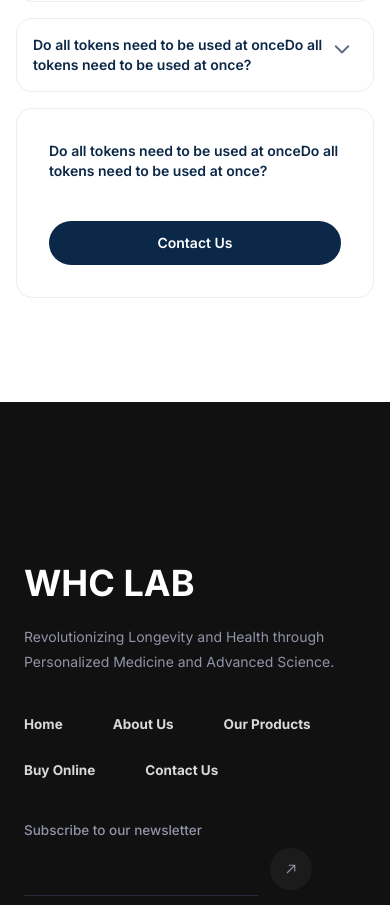
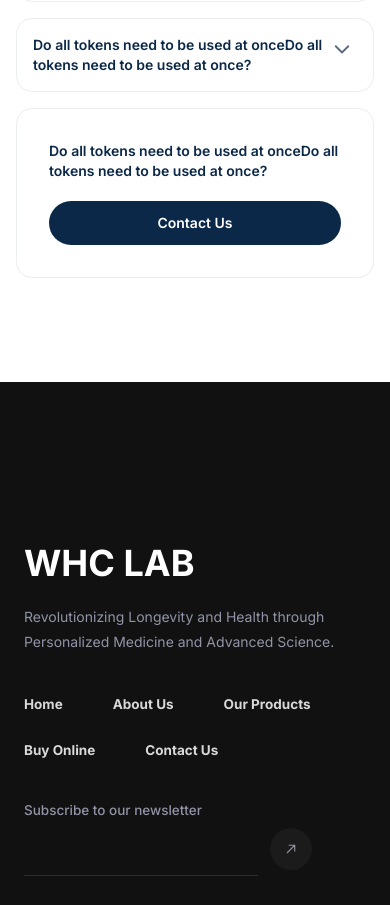
Before and after one commit to chandan9074/WHC-Lab-Customer, a Next.js app: page /faq in a window 390 px wide. Shown: the part 864-1769 px from the top of the page. Built offline with nearby package versions, Linux system fonts and the light colour scheme.

Commit message:
make mobile responsive

```diff
--- a/src/app/(public)/faq/page.jsx
+++ b/src/app/(public)/faq/page.jsx
@@ -42,7 +42,7 @@ export default function FAQ() {
 
 
 
-                <div className={`flex flex-col md:flex-row justify-between gap-10 items-center p-8 border transform transition-colors duration-300 border-stroke-new rounded-2xl`}>
+                <div className={`flex flex-col md:flex-row justify-between gap-5 md:gap-10 items-center p-8 border transform transition-colors duration-300 border-stroke-new rounded-2xl`}>
                     <p className="font-semibold text-sm md:text-[18px] text-brand-blue-500">Do all tokens need to be used at onceDo all tokens need to be used at once?</p>
                     <Buttons.PrimaryButton label={'Contact Us'} className='whitespace-nowrap px-14' />
                 </div>
```
